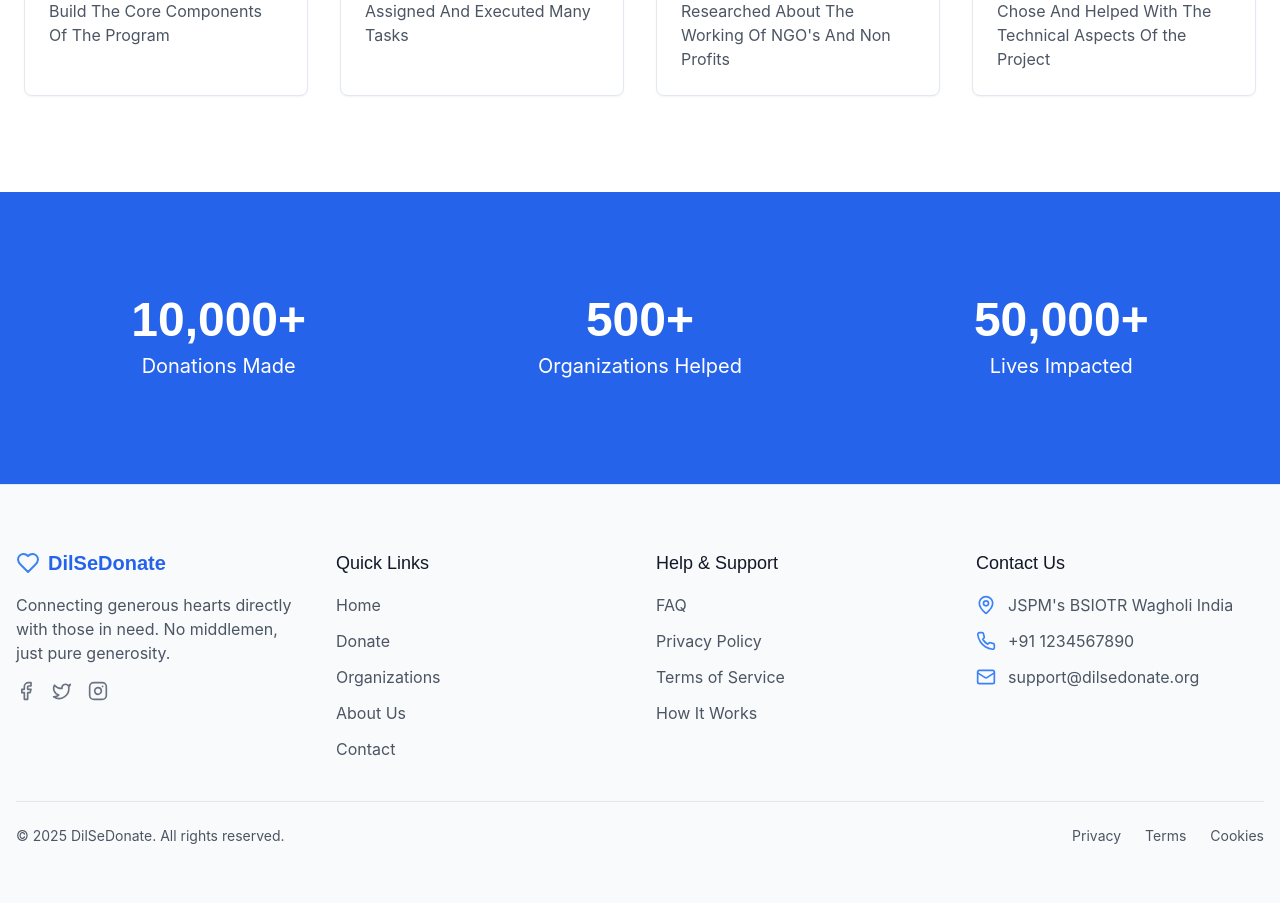
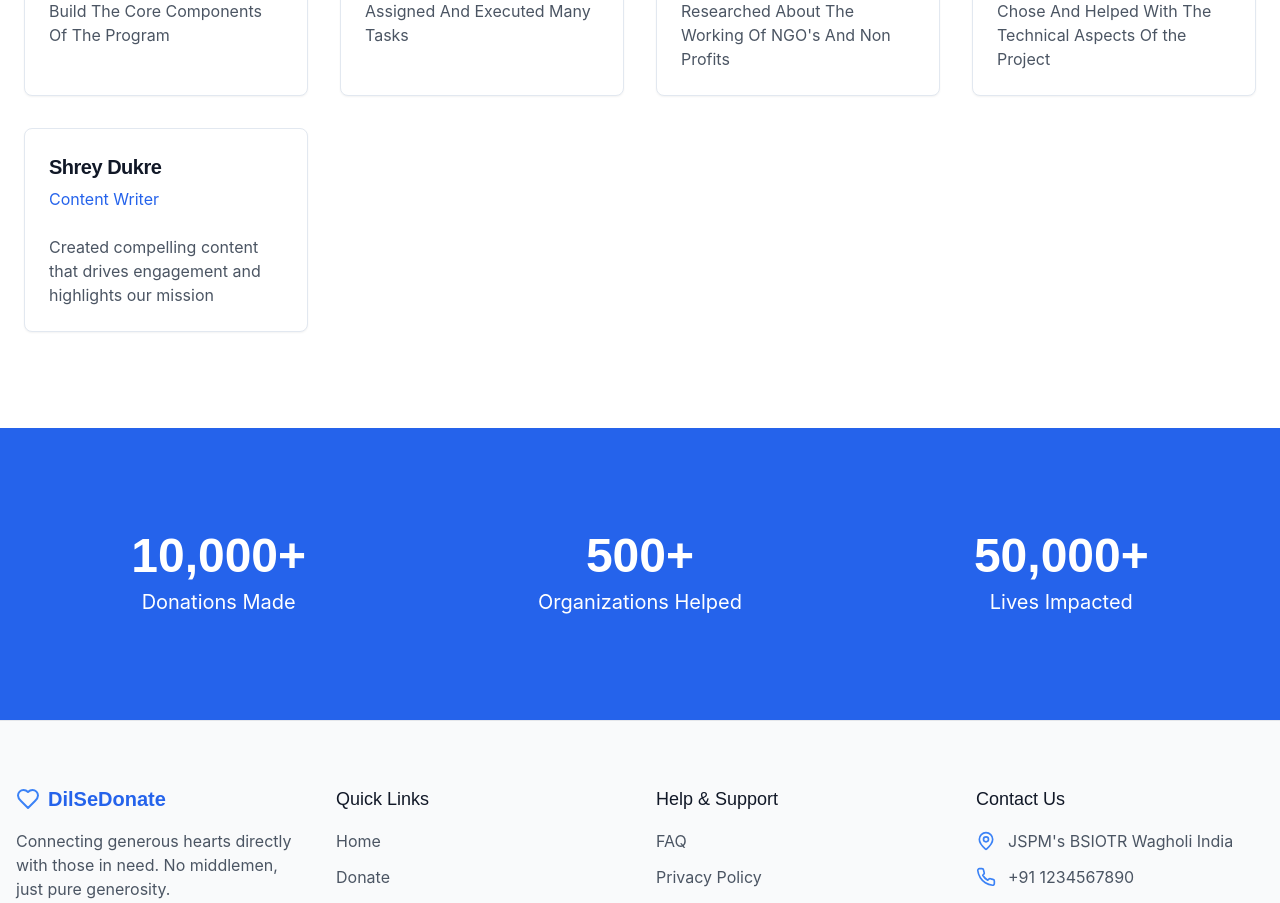
Before and after one commit to ridash-dev/dilse-share-care, a React (Vite) app: page /about in a window 1280 px wide. Shown: the part 1940-2843 px from the top of the page. Built offline with nearby package versions, Linux system fonts and the light colour scheme.

Commit message:
Add him at the end
Update the order of the team members in the AboutPage.

```diff
--- a/src/pages/AboutPage.tsx
+++ b/src/pages/AboutPage.tsx
@@ -48,6 +48,11 @@ const AboutPage = () => {
       name: "Vibha Gajare",
       role: "Technical Director",
       bio: "Chose And Helped With The Technical Aspects Of the Project"
+    },
+    {
+      name: "Shrey Dukre",
+      role: "Content Writer",
+      bio: "Created compelling content that drives engagement and highlights our mission"
     }
   ];
 
```
